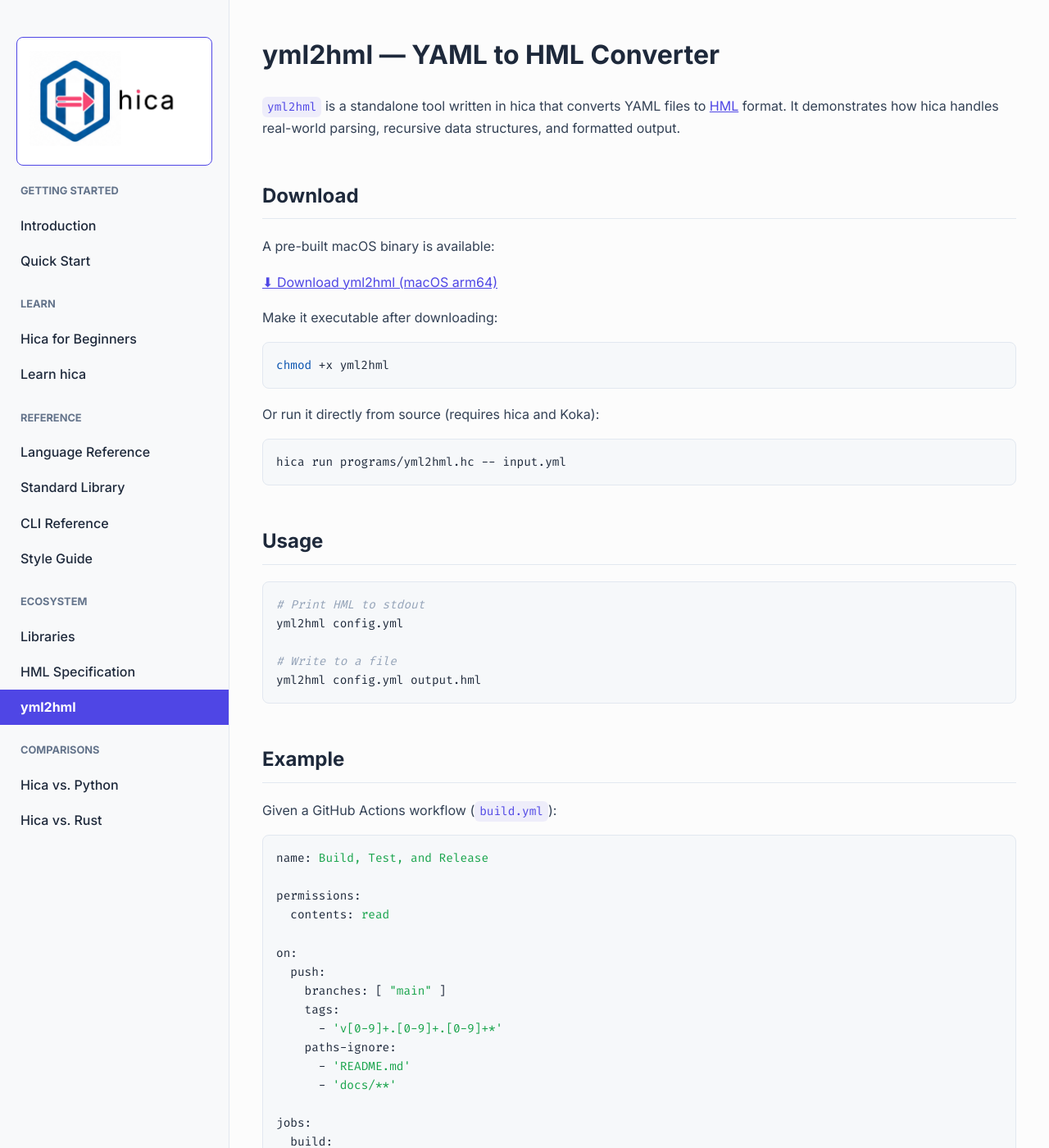
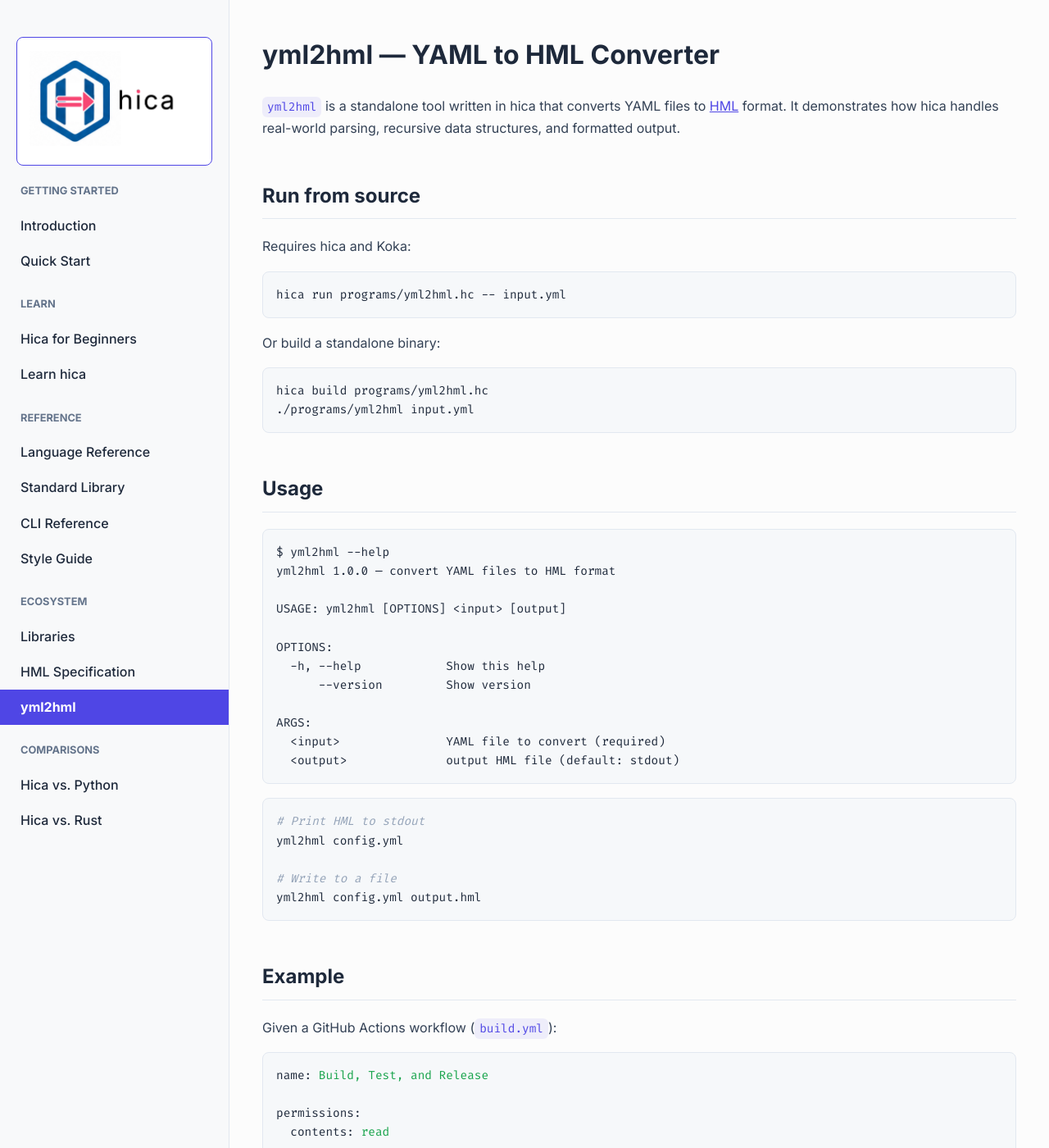
Before and after one commit to cladam/hica, a Jekyll site: the page built from docs/yml2hml.md, in a window 1280 px wide and 1400 px high. Shown: the whole window at 82% size. Built offline with Jekyll 4.4.1, drawn with Linux system fonts in a browser that asks for light colours; some of the changed text lies outside the part shown.

Commit message:
docs: update yml2hml page: remove binary download, show CLI prelude usage

````diff
--- a/docs/yml2hml.md
+++ b/docs/yml2hml.md
@@ -7,27 +7,37 @@
 
 `yml2hml` is a standalone tool written in hica that converts YAML files to [HML](HML-specification) format. It demonstrates how hica handles real-world parsing, recursive data structures, and formatted output.
 
-## Download
+## Run from source
 
-A pre-built macOS binary is available:
-
-<a href="{{ '/assets/bin/yml2hml' | relative_url }}" class="download-link" download>
-  ⬇ Download yml2hml (macOS arm64)
-</a>
-
-Make it executable after downloading:
-
-```sh
-chmod +x yml2hml
-```
-
-Or run it directly from source (requires hica and Koka):
+Requires hica and Koka:
 
 ```sh
 hica run programs/yml2hml.hc -- input.yml
 ```
 
+Or build a standalone binary:
+
+```sh
+hica build programs/yml2hml.hc
+./programs/yml2hml input.yml
+```
+
 ## Usage
+
+```
+$ yml2hml --help
+yml2hml 1.0.0 — convert YAML files to HML format
+
+USAGE: yml2hml [OPTIONS] <input> [output]
+
+OPTIONS:
+  -h, --help            Show this help
+      --version         Show version
+
+ARGS:
+  <input>               YAML file to convert (required)
+  <output>              output HML file (default: stdout)
+```
 
 ```sh
 # Print HML to stdout
@@ -158,7 +168,8 @@
 - **Closures** — `map(items, (item) => hml_value(strip(item)))` for transformations
 - **Dot-call syntax** — `trimmed.strip()`, `items.length()` for readability
 - **File I/O** — `read_file`, `write_file` with `Result` error handling
-- **CLI args** — `get_args()` for command-line interface
+- **CLI prelude** — `cli() |> arg()` builder for `--help`, `--version`, and argument validation
+- **CLI args** — `cli_parse`, `Parsed(r)`, `get_positional` for structured argument handling
 
 ## Source
 
````
Also changed, not shown: documentation/backlog.md (+1 -0 lines).
